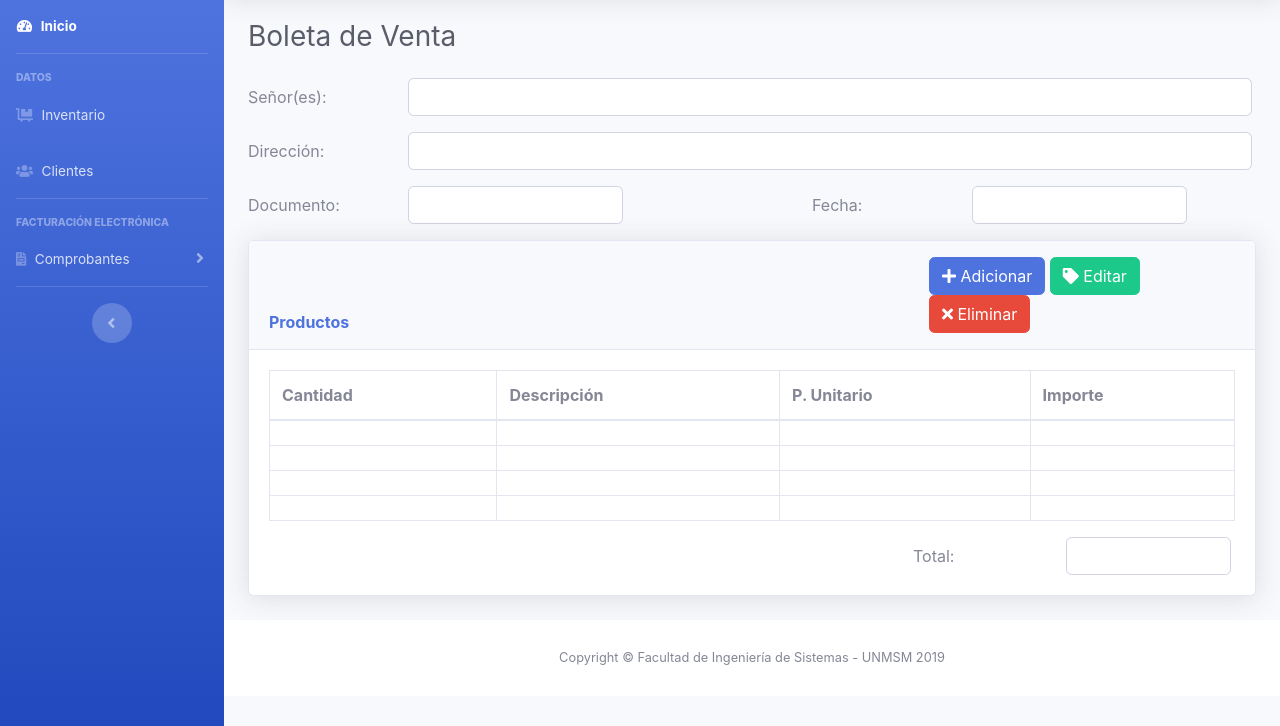
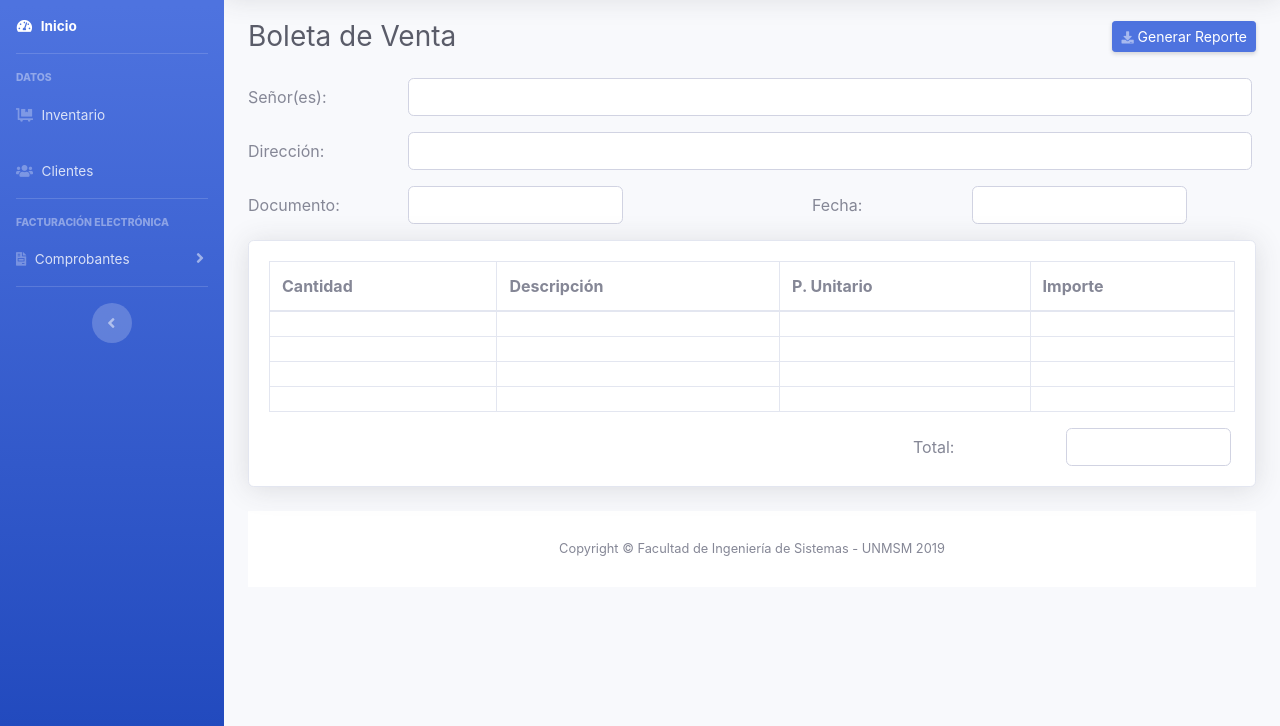
Before and after one commit to melinna-rojas/SFE, a plain HTML site: page comprobantes-boleta.html in a window 1280 px wide. Shown: the part 74-800 px from the top of the page. Drawn offline with Linux system fonts and the light colour scheme.

Commit message:
better view for Boleta

```diff
--- a/comprobantes-boleta.html
+++ b/comprobantes-boleta.html
@@ -146,9 +146,12 @@
         <!-- Begin Page Content -->
         <div class="container-fluid">
           <!-- Page Heading -->
-          <div class="d-sm-flex align-items-center justify-content-between mb-4">
-            <h1 class="h3 mb-0 text-gray-800">Boleta de Venta</h1>
-          </div>
+                <div class="d-sm-flex align-items-center justify-content-between mb-4">
+                  <h1 class="h3 mb-0 text-gray-800">Boleta de Venta</h1>
+                  <a href="#" class="d-none d-sm-inline-block btn btn-sm btn-primary shadow-sm">
+                    <i class="fas fa-download fa-sm text-white-50"></i>
+                    Generar Reporte</a>
+                </div>
 
           <form action="#">
 
@@ -192,18 +195,7 @@
 
             <!--Tabla de Items-->
             <div class="card shadow mb-4">
-              <div class="card-header py-3">
-                <div class="row align-items-end">
-                  <div class="col-8">
-                    <h6 class="m-0 font-weight-bold text-primary">Productos</h6>
-                  </div>
-                  <div class="col-4">
-                    <button class="btn btn-primary"><i class="fa fa-plus"></i> Adicionar</button>
-                    <button class="btn btn-success"><i class="fa fa-tag"></i> Editar</button>
-                    <button class="btn btn-danger"><i class="fa fa-times"></i> Eliminar</button>
-                  </div>
-                </div>
-              </div>
+
               <div class="card-body">
                 <div class="table-responsive">
                   <table class="table table-bordered" id="dataTable" width="100%" cellspacing="0">
@@ -246,15 +238,12 @@
                   </table>
                 </div>
 
-
                 <div class="row justify-content-end">
                   <!--Importe Total-->
                   <label for="inputTotal" class="col-2 col-form-label">Total:</label>
                   <input type="text" class="col-2 mr-3 form-control" id="inputTotal">
 
                 </div>
-              </div>
-
 
           </form>
           <!-- End of form -->
```
